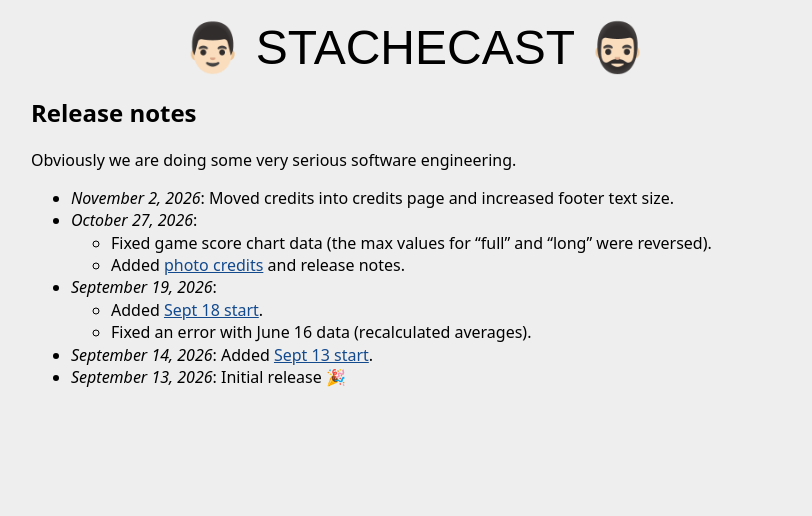
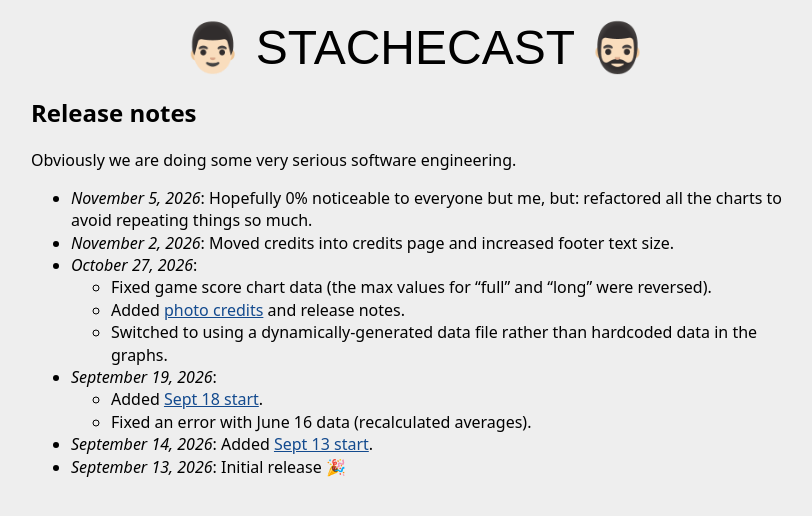
Before and after one commit to ruhee/stachecast, a React (Vite) app: page /release-notes in a window 1280 px wide. Shown: the top 516 px of the page, without its empty margins (225-1037 px from the left). Built offline with nearby package versions, Linux system fonts and the light colour scheme; a web font is replaced by a local one.

Commit message:
Update release notes

```diff
--- a/src/components/ReleaseNotes.tsx
+++ b/src/components/ReleaseNotes.tsx
@@ -5,6 +5,10 @@ export const ReleaseNotes = () => (
     <h2>Release notes</h2>
     <p>Obviously we are doing some very serious software engineering.</p>
     <ul>
+      <li>
+        <i>November 5, 2026</i>: Hopefully 0% noticeable to everyone but me,
+        but: refactored all the charts to avoid repeating things so much.
+      </li>
       <li>
         <i>November 2, 2026</i>: Moved credits into credits page and increased
         footer text size.
@@ -18,6 +22,10 @@ export const ReleaseNotes = () => (
           </li>
           <li>
             Added <Link to="/credits">photo credits</Link> and release notes.
+          </li>
+          <li>
+            Switched to using a dynamically-generated data file rather than
+            hardcoded data in the graphs.
           </li>
         </ul>
       </li>
```
